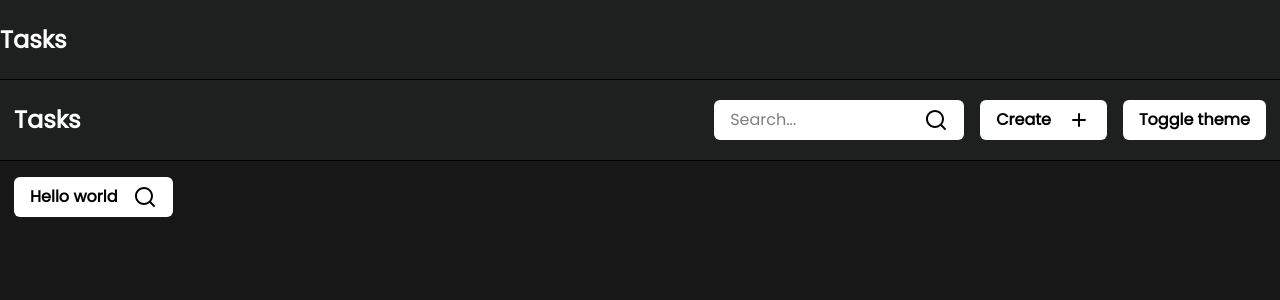
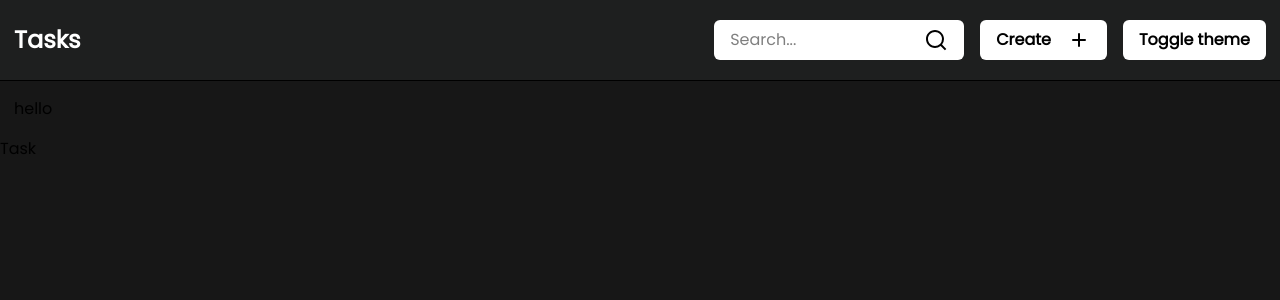
Before and after one commit to InakiCarcereny/task-manager-prisma, a Next.js app: page / in a window 1280 px wide. Shown: the top 300 px of the page. Built offline with nearby package versions, Linux system fonts and the light colour scheme.

Commit message:
Add Task and TaskList components to manage tasks, integrating them into the layout for improved task management functionality

```diff
--- /dev/null
+++ b/src/app/components/Task.tsx
@@ -0,0 +1,5 @@
+import { JSX } from 'react';
+
+export function Task(): JSX.Element {
+  return <div>Task</div>;
+}
--- /dev/null
+++ b/src/app/components/TaskList.tsx
@@ -0,0 +1,10 @@
+import { JSX } from 'react';
+import { Task } from '@/components/Task';
+
+export function TaskList(): JSX.Element {
+  return (
+    <ul>
+      <Task />
+    </ul>
+  );
+}
--- a/src/app/layout.tsx
+++ b/src/app/layout.tsx
@@ -2,6 +2,7 @@ import type { Metadata } from 'next';
 import { Poppins } from 'next/font/google';
 import './globals.css';
 import { JSX } from 'react';
+import { ThemeProvider } from '@/context/theme-provider';
 
 const poppins = Poppins({ subsets: ['latin'], weight: '400' });
 
@@ -18,7 +19,14 @@ export default function RootLayout({
   return (
     <html lang='en' suppressHydrationWarning>
       <body className={`${poppins.className} bg-[#171717] antialiased`}>
-        {children}
+        <ThemeProvider
+          attribute='class'
+          defaultTheme='system'
+          enableSystem
+          disableTransitionOnChange
+        >
+          {children}
+        </ThemeProvider>
       </body>
     </html>
   );
--- a/src/app/page.tsx
+++ b/src/app/page.tsx
@@ -1,19 +1,15 @@
-import { Header } from '@/components/Header';
-import { Button } from '@/components/ui/Button';
-import { JSX } from 'react';
+import { JSX, Suspense } from 'react';
 import { HeaderLayout } from '@/layouts/header-layout';
-import { Search } from '@/icons/Search';
+import { TaskList } from '@/components/TaskList';
 
 export default function Home(): JSX.Element {
   return (
     <>
-      <Header />
+      <HeaderLayout>hello</HeaderLayout>
 
-      <HeaderLayout>
-        <Button variant='secondary' icon={<Search />}>
-          Hello world
-        </Button>
-      </HeaderLayout>
+      <Suspense fallback={<div>Loading...</div>}>
+        <TaskList />
+      </Suspense>
     </>
   );
 }
```
